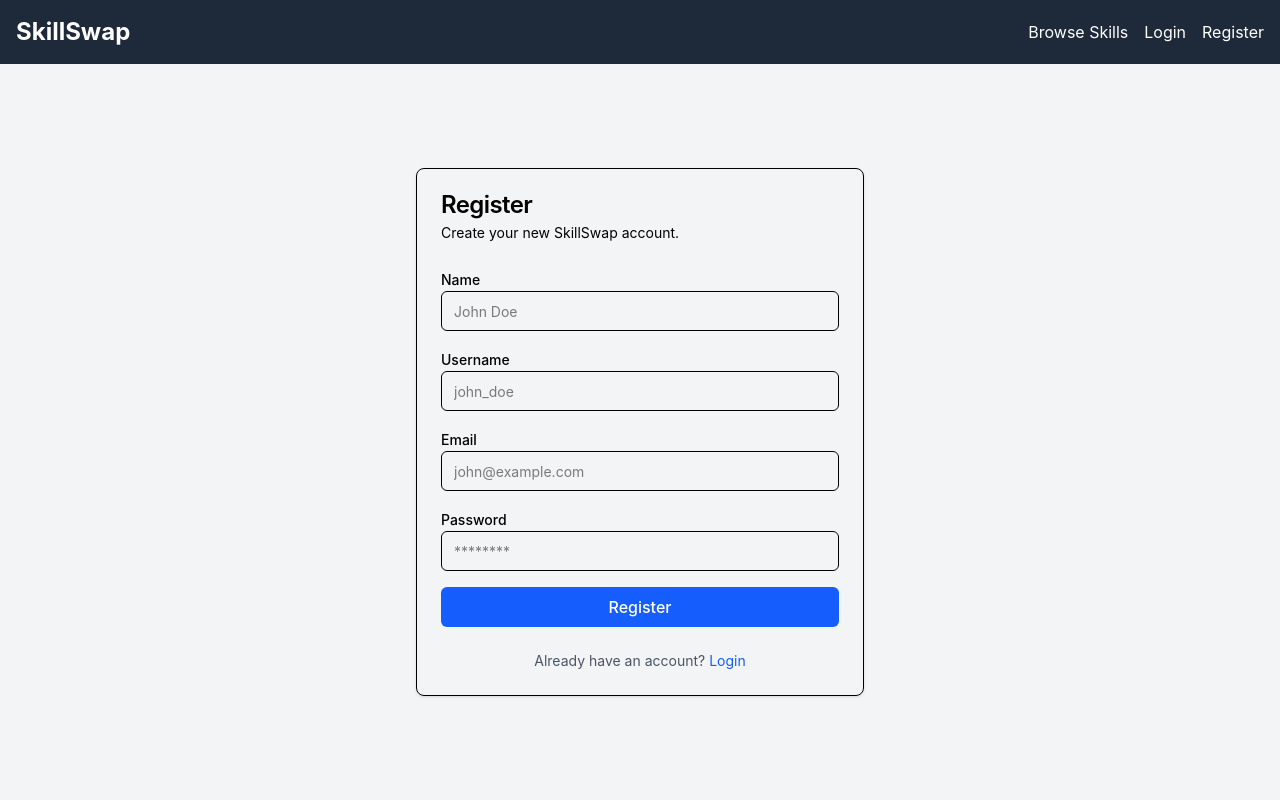
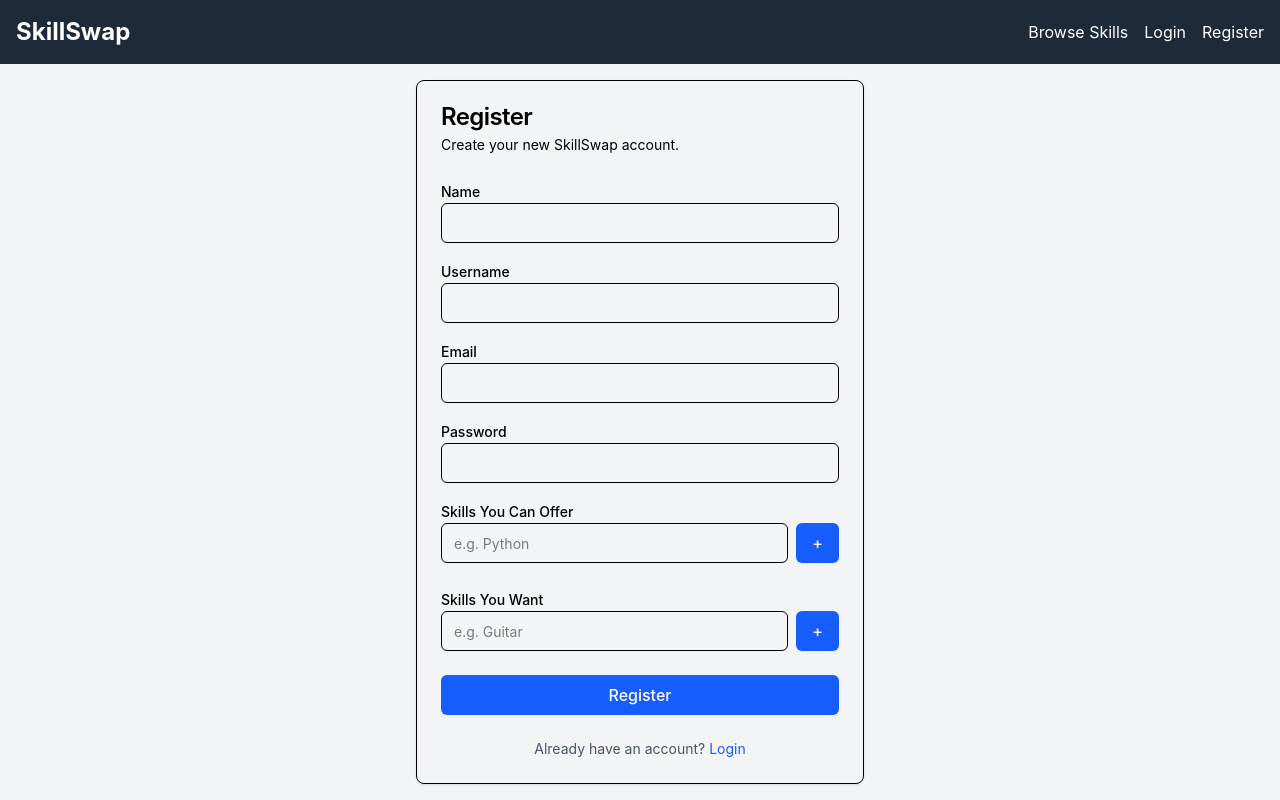
Before and after one commit to sam-wlh-ds/odoo-hackathon, a React (Vite) app in the folder client/odoo-frontend/: page /#/register in a window 1280 px wide. Built offline with nearby package versions, Linux system fonts and the light colour scheme.

Commit message:
dashboard data fetch

```diff
--- a/client/odoo-frontend/src/pages/DashboardPage.jsx
+++ b/client/odoo-frontend/src/pages/DashboardPage.jsx
@@ -18,7 +18,7 @@ const DashboardPage = () => {
   useEffect(() => {
     const fetchUserData = async () => {
       try {
-        const data = await sendRequest({}, "user"); // hits /user route
+        const data = await sendRequest({}, "user");
         if (data?.user) {
           setCurrentUser(data.user);
         } else {
@@ -44,7 +44,7 @@ const DashboardPage = () => {
       <p className="p-4 text-center">Please log in to view your dashboard.</p>
     );
   }
-  console.log(currentUser);
+  // console.log(currentUser);
   return (
     <div className="container mx-auto p-8">
       <h1 className="text-3xl font-bold mb-6">Welcome, {currentUser.name}!</h1>
--- a/client/odoo-frontend/src/pages/RegisterPage.jsx
+++ b/client/odoo-frontend/src/pages/RegisterPage.jsx
@@ -1,7 +1,10 @@
 import React, { useState } from 'react';
 import { Link, useNavigate } from 'react-router-dom';
 import axios from 'axios';
-import { Card, CardHeader, CardTitle, CardDescription, CardContent, CardFooter } from '../components/ui/Card';
+import {
+  Card, CardHeader, CardTitle, CardDescription,
+  CardContent, CardFooter
+} from '../components/ui/Card';
 import { Input } from '../components/ui/Input';
 import { Label } from '../components/ui/Label';
 import { Button } from '../components/ui/Button';
@@ -13,6 +16,25 @@ const RegisterPage = () => {
   const [password, setPassword] = useState('');
   const [error, setError] = useState('');
   const navigate = useNavigate();
+
+  const [offeredSkill, setOfferedSkill] = useState('');
+  const [wantedSkill, setWantedSkill] = useState('');
+  const [skillsOffered, setSkillsOffered] = useState([]);
+  const [skillsWanted, setSkillsWanted] = useState([]);
+
+  const addOfferedSkill = () => {
+    if (offeredSkill.trim() && !skillsOffered.includes(offeredSkill.trim())) {
+      setSkillsOffered([...skillsOffered, offeredSkill.trim()]);
+      setOfferedSkill('');
+    }
+  };
+
+  const addWantedSkill = () => {
+    if (wantedSkill.trim() && !skillsWanted.includes(wantedSkill.trim())) {
+      setSkillsWanted([...skillsWanted, wantedSkill.trim()]);
+      setWantedSkill('');
+    }
+  };
 
   const handleSubmit = async (e) => {
     e.preventDefault();
@@ -31,6 +53,9 @@ const RegisterPage = () => {
       return;
     }
 
+    const formattedOffered = skillsOffered.map(name => ({ name }));
+    const formattedWanted = skillsWanted.map(name => ({ name }));
+
     try {
       const result = await axios.post('http://localhost:3000/register', {
         name,
@@ -41,8 +66,8 @@ const RegisterPage = () => {
         profilePhotoURL: '',
         isPublic: true,
         availability: [],
-        skillsOffered: [],
-        skillsWanted: []
+        skillsOffered: formattedOffered,
+        skillsWanted: formattedWanted
       });
 
       if (result.data.success) {
@@ -66,27 +91,65 @@ const RegisterPage = () => {
           <form onSubmit={handleSubmit} className="space-y-4">
             <div>
               <Label htmlFor="name">Name</Label>
-              <Input id="name" placeholder="John Doe" value={name} onChange={(e) => setName(e.target.value)} required />
+              <Input id="name" value={name} onChange={(e) => setName(e.target.value)} required />
             </div>
             <div>
               <Label htmlFor="username">Username</Label>
-              <Input id="username" placeholder="john_doe" value={username} onChange={(e) => setUsername(e.target.value)} required />
+              <Input id="username" value={username} onChange={(e) => setUsername(e.target.value)} required />
             </div>
             <div>
               <Label htmlFor="email">Email</Label>
-              <Input id="email" type="email" placeholder="john@example.com" value={email} onChange={(e) => setEmail(e.target.value)} required />
+              <Input id="email" type="email" value={email} onChange={(e) => setEmail(e.target.value)} required />
             </div>
             <div>
               <Label htmlFor="password">Password</Label>
-              <Input id="password" type="password" placeholder="********" value={password} onChange={(e) => setPassword(e.target.value)} required />
+              <Input id="password" type="password" value={password} onChange={(e) => setPassword(e.target.value)} required />
             </div>
+
+            {/* Skills Offered */}
+            <div>
+              <Label>Skills You Can Offer</Label>
+              <div className="flex gap-2">
+                <Input
+                  placeholder="e.g. Python"
+                  value={offeredSkill}
+                  onChange={(e) => setOfferedSkill(e.target.value)}
+                />
+                <Button type="button" onClick={addOfferedSkill}>+</Button>
+              </div>
+              <div className="mt-2 flex flex-wrap gap-2">
+                {skillsOffered.map((skill, index) => (
+                  <span key={index} className="bg-blue-100 text-blue-700 px-2 py-1 rounded-full text-sm">{skill}</span>
+                ))}
+              </div>
+            </div>
+
+            {/* Skills Wanted */}
+            <div>
+              <Label>Skills You Want</Label>
+              <div className="flex gap-2">
+                <Input
+                  placeholder="e.g. Guitar"
+                  value={wantedSkill}
+                  onChange={(e) => setWantedSkill(e.target.value)}
+                />
+                <Button type="button" onClick={addWantedSkill}>+</Button>
+              </div>
+              <div className="mt-2 flex flex-wrap gap-2">
+                {skillsWanted.map((skill, index) => (
+                  <span key={index} className="bg-green-100 text-green-700 px-2 py-1 rounded-full text-sm">{skill}</span>
+                ))}
+              </div>
+            </div>
+
             {error && <p className="text-red-500 text-sm">{error}</p>}
             <Button type="submit" className="w-full">Register</Button>
           </form>
         </CardContent>
         <CardFooter className="flex-col">
           <p className="text-sm text-center text-gray-600">
-            Already have an account? <Link to="/login" className="text-blue-600 hover:underline">Login</Link>
+            Already have an account?{' '}
+            <Link to="/login" className="text-blue-600 hover:underline">Login</Link>
           </p>
         </CardFooter>
       </Card>
```
